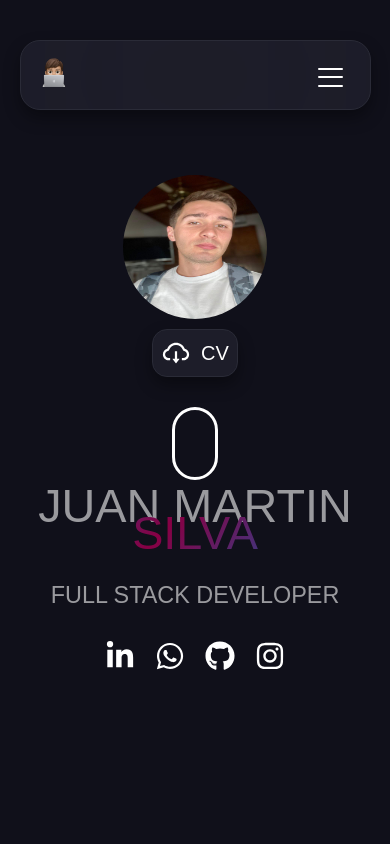
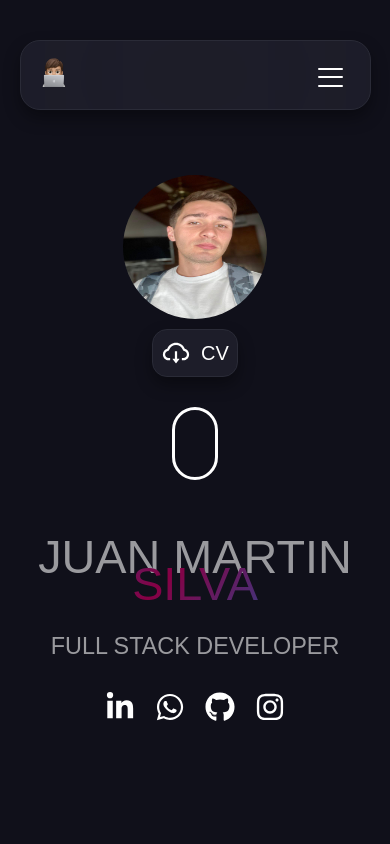
Before and after one commit to juanmarsilva/juanmartinsilva.io, a React (Create React App) app: page / in a window 390 px wide. Shown: the top 844 px of the page. Built offline with nearby package versions, Linux system fonts and the light colour scheme; a web font is replaced by a local one.

Commit message:
fix responsive

```diff
--- a/src/Components/About/About.module.css
+++ b/src/Components/About/About.module.css
@@ -375,17 +375,17 @@
     }
 
     .name, .lastName {
-        top: 60vh;
+        top: 66vh;
         font-size: 11vw;
     }
 
     .dev {
-        top: 69vh;
+        top: 75vh;
         font-size: 6vw;
     }
 
     .social {
-        top: 76vh;
+        top: 82vh;
     }
 }
 
```
